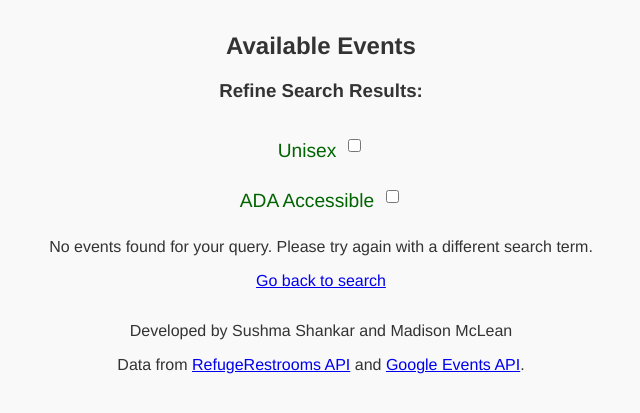
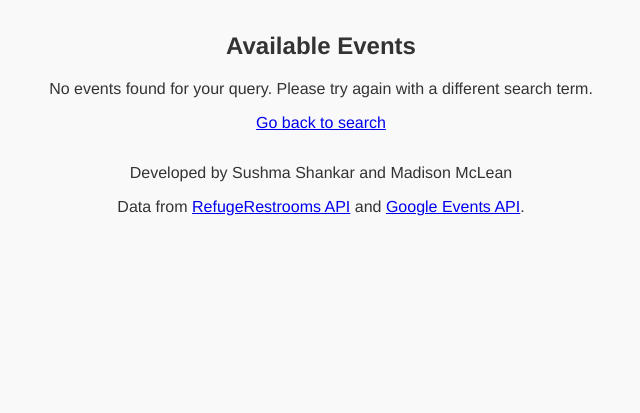
Before and after one commit to sushmakshankar/HCDE-310-GottaGo, a Flask app: template templates/search_results.html in a window 1280 px wide. Shown: the part 168-581 px from the top of the page, without its empty margins (319-959 px from the left). Run offline with Flask 3, Linux system fonts and the light colour scheme; the template is opened without the code that fills it, so the values that code supplies are empty.

Commit message:
changed locations of ada and unisec checkboxes back to first page

```diff
--- a/templates/search_results.html
+++ b/templates/search_results.html
@@ -1,20 +1,6 @@
 {% extends "base.html" %}
 {% block content %}
     <h2>Available Events</h2>
-    <h3>Refine Search Results:</h3>
-    <div style="display: flex; flex-direction: column; align-items: center;">
-        <div style="display: flex; align-items: center; gap: 0.5em;">
-            <label for="unisex">Unisex</label>
-            <input type='checkbox' id="unisex" name ="unisex">
-        </div>
-    </div>
-    <div style="display: flex; flex-direction: column; align-items: center;">
-        <div style="display: flex; align-items: center; gap: 0.5em;">
-            <label for="ada">ADA Accessible</label>
-            <input type='checkbox' id="ada" name="ada">
-        </div>
-    </div>
-
     {% if events and events|length > 0 %}
         <ul>
             {% for event in events %}
```
